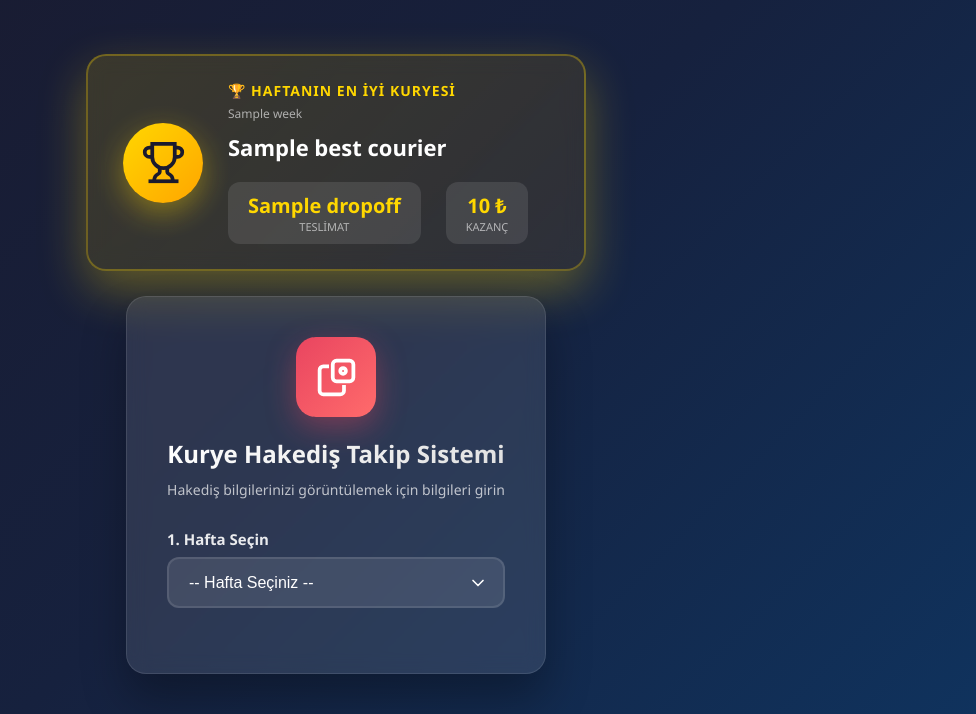
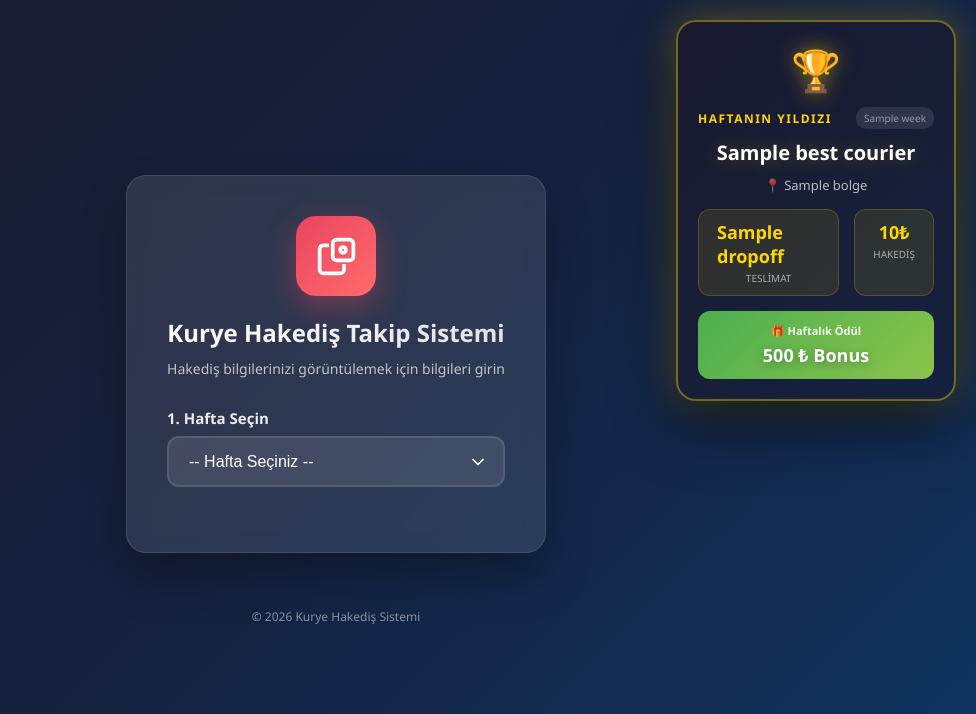
Before and after one commit to frisy148/kurye-hakedis, a Flask app: template templates/login.html in a window 1280 px wide. Shown: the top 714 px of the page, without its empty margins (304-1280 px from the left). Run offline with Flask 3, Linux system fonts and the light colour scheme; the template is opened without the code that fills it: most values are stand-ins (such as "Sample title", 1, 10 or a date in 2020).

Commit message:
güncellem

```diff
--- a/static/style.css
+++ b/static/style.css
@@ -23,133 +23,183 @@ body {
     gap: 25px;
 }
 
-/* Haftanın En İyi Kuryesi Kartı */
+/* Haftanın En İyi Kuryesi - Floating Card */
+.best-courier-floating {
+    position: fixed;
+    top: 20px;
+    right: 20px;
+    z-index: 1000;
+    animation: slideIn 0.5s ease-out;
+}
+
+@keyframes slideIn {
+    from {
+        opacity: 0;
+        transform: translateX(100px);
+    }
+    to {
+        opacity: 1;
+        transform: translateX(0);
+    }
+}
+
 .best-courier-card {
-    background: linear-gradient(135deg, rgba(255, 215, 0, 0.15) 0%, rgba(255, 165, 0, 0.1) 100%);
-    backdrop-filter: blur(10px);
+    background: linear-gradient(135deg, rgba(26, 26, 46, 0.95) 0%, rgba(22, 33, 62, 0.95) 100%);
+    backdrop-filter: blur(15px);
     border-radius: 20px;
-    padding: 25px 35px;
-    display: flex;
-    align-items: center;
-    gap: 25px;
-    border: 2px solid rgba(255, 215, 0, 0.3);
-    box-shadow: 0 15px 40px rgba(255, 215, 0, 0.2);
+    padding: 20px;
+    width: 280px;
+    border: 2px solid rgba(255, 215, 0, 0.4);
+    box-shadow: 0 20px 50px rgba(0, 0, 0, 0.5), 0 0 30px rgba(255, 215, 0, 0.2);
     animation: glow 2s ease-in-out infinite alternate;
-    max-width: 500px;
-    width: 100%;
 }
 
 @keyframes glow {
     from {
-        box-shadow: 0 15px 40px rgba(255, 215, 0, 0.2);
+        box-shadow: 0 20px 50px rgba(0, 0, 0, 0.5), 0 0 30px rgba(255, 215, 0, 0.2);
     }
     to {
-        box-shadow: 0 20px 50px rgba(255, 215, 0, 0.35);
+        box-shadow: 0 25px 60px rgba(0, 0, 0, 0.6), 0 0 40px rgba(255, 215, 0, 0.35);
     }
 }
 
-.trophy-icon {
-    width: 80px;
-    height: 80px;
-    background: linear-gradient(135deg, #FFD700 0%, #FFA500 100%);
-    border-radius: 50%;
-    display: flex;
-    align-items: center;
-    justify-content: center;
-    flex-shrink: 0;
-    box-shadow: 0 10px 30px rgba(255, 215, 0, 0.4);
+.trophy-badge {
+    font-size: 40px;
+    text-align: center;
+    margin-bottom: 10px;
+    filter: drop-shadow(0 0 10px rgba(255, 215, 0, 0.5));
 }
 
-.trophy-icon svg {
-    width: 45px;
-    height: 45px;
-    color: #1a1a2e;
-}
-
-.best-courier-content {
+.best-courier-header {
     display: flex;
-    flex-direction: column;
-    gap: 5px;
+    justify-content: space-between;
+    align-items: center;
+    margin-bottom: 10px;
 }
 
 .best-courier-title {
-    font-size: 14px;
+    font-size: 12px;
     color: #FFD700;
-    font-weight: 600;
+    font-weight: 700;
     text-transform: uppercase;
-    letter-spacing: 1px;
+    letter-spacing: 1.5px;
 }
 
 .best-courier-week {
-    font-size: 12px;
-    color: rgba(255, 255, 255, 0.6);
+    font-size: 10px;
+    color: rgba(255, 255, 255, 0.5);
+    background: rgba(255, 255, 255, 0.1);
+    padding: 4px 8px;
+    border-radius: 10px;
 }
 
 .best-courier-name {
-    font-size: 22px;
+    font-size: 20px;
     font-weight: 700;
     color: #ffffff;
-    margin: 5px 0;
+    text-align: center;
+    margin: 10px 0;
+    text-shadow: 0 0 20px rgba(255, 215, 0, 0.3);
+}
+
+.best-courier-region {
+    text-align: center;
+    font-size: 13px;
+    color: rgba(255, 255, 255, 0.7);
+    margin-bottom: 15px;
 }
 
 .best-courier-stats {
     display: flex;
-    gap: 25px;
-    margin-top: 10px;
+    justify-content: center;
+    gap: 15px;
+    margin-bottom: 15px;
 }
 
 .best-courier-stats .stat {
     display: flex;
     flex-direction: column;
     align-items: center;
-    background: rgba(255, 255, 255, 0.1);
-    padding: 10px 20px;
+    background: rgba(255, 215, 0, 0.1);
+    padding: 10px 18px;
     border-radius: 12px;
+    border: 1px solid rgba(255, 215, 0, 0.2);
 }
 
 .best-courier-stats .stat-value {
-    font-size: 20px;
+    font-size: 18px;
     font-weight: 700;
     color: #FFD700;
 }
 
 .best-courier-stats .stat-label {
-    font-size: 11px;
+    font-size: 10px;
     color: rgba(255, 255, 255, 0.6);
     text-transform: uppercase;
+    margin-top: 3px;
+}
+
+.reward-section {
+    background: linear-gradient(135deg, #4caf50 0%, #8bc34a 100%);
+    border-radius: 12px;
+    padding: 12px;
+    text-align: center;
+    display: flex;
+    flex-direction: column;
+    gap: 5px;
+}
+
+.reward-label {
+    font-size: 11px;
+    color: rgba(255, 255, 255, 0.9);
+    font-weight: 600;
+}
+
+.reward-value {
+    font-size: 18px;
+    font-weight: 700;
+    color: #ffffff;
+    text-shadow: 0 2px 10px rgba(0, 0, 0, 0.3);
 }
 
 /* Mobil için En İyi Kurye Kartı */
+@media (max-width: 768px) {
+    .best-courier-floating {
+        position: relative;
+        top: 0;
+        right: 0;
+        margin-bottom: 20px;
+    }
+
+    .best-courier-card {
+        width: 100%;
+        max-width: 320px;
+        margin: 0 auto;
+    }
+}
+
 @media (max-width: 480px) {
     .best-courier-card {
-        flex-direction: column;
-        text-align: center;
-        padding: 20px;
+        padding: 15px;
     }
 
-    .trophy-icon {
-        width: 70px;
-        height: 70px;
-    }
-
-    .trophy-icon svg {
-        width: 38px;
-        height: 38px;
+    .trophy-badge {
+        font-size: 35px;
     }
 
     .best-courier-name {
         font-size: 18px;
     }
 
-    .best-courier-stats {
-        justify-content: center;
-    }
-
     .best-courier-stats .stat {
-        padding: 8px 15px;
+        padding: 8px 12px;
     }
 
     .best-courier-stats .stat-value {
+        font-size: 16px;
+    }
+
+    .reward-value {
         font-size: 16px;
     }
 }
--- a/templates/login.html
+++ b/templates/login.html
@@ -7,39 +7,36 @@
     <link rel="stylesheet" href="{{ url_for('static', filename='style.css') }}">
 </head>
 <body>
-    <div class="login-container">
-
-        <!-- Haftanın En İyi Kuryesi -->
+    <!-- Haftanın En İyi Kuryesi - Sağ Üst -->
     {% if best_courier %}
+    <div class="best-courier-floating">
         <div class="best-courier-card">
-            <div class="trophy-icon">
-                <svg viewBox="0 0 24 24" fill="none" stroke="currentColor" stroke-width="2">
-                    <path d="M6 9H4.5a2.5 2.5 0 0 1 0-5H6"/>
-                    <path d="M18 9h1.5a2.5 2.5 0 0 0 0-5H18"/>
-                    <path d="M4 22h16"/>
-                    <path d="M10 14.66V17c0 .55-.47.98-.97 1.21C7.85 18.75 7 20.24 7 22"/>
-                    <path d="M14 14.66V17c0 .55.47.98.97 1.21C16.15 18.75 17 20.24 17 22"/>
-                    <path d="M18 2H6v7a6 6 0 0 0 12 0V2Z"/>
-                </svg>
+            <div class="trophy-badge">🏆</div>
+            <div class="best-courier-header">
+                <span class="best-courier-title">Haftanın Yıldızı</span>
+                <span class="best-courier-week">{{ best_courier.week }}</span>
             </div>
-            <div class="best-courier-content">
-                <span class="best-courier-title">🏆 Haftanın En İyi Kuryesi</span>
-                <span class="best-courier-week">{{ best_courier.week }}</span>
-                <span class="best-courier-name">{{ best_courier.name }}</span>
+            <div class="best-courier-name">{{ best_courier.name }}</div>
+            <div class="best-courier-region">📍 {{ best_courier.bolge }}</div>
             <div class="best-courier-stats">
                 <div class="stat">
                     <span class="stat-value">{{ best_courier.dropoff }}</span>
                     <span class="stat-label">Teslimat</span>
                 </div>
                 <div class="stat">
-                        <span class="stat-value">{{ "%.0f"|format(best_courier.odenecek) }} ₺</span>
-                        <span class="stat-label">Kazanç</span>
+                    <span class="stat-value">{{ "%.0f"|format(best_courier.hakedis) }}₺</span>
+                    <span class="stat-label">Hakediş</span>
                 </div>
+            </div>
+            <div class="reward-section">
+                <span class="reward-label">🎁 Haftalık Ödül</span>
+                <span class="reward-value">500 ₺ Bonus</span>
             </div>
         </div>
     </div>
     {% endif %}
 
+    <div class="login-container">
         <div class="login-box">
             <div class="logo">
                 <svg viewBox="0 0 24 24" fill="none" stroke="currentColor" stroke-width="2">
```
Also changed, not shown: flask_app.py (+16 -0 lines). Lines whose indentation alone changed are shown as unchanged.
